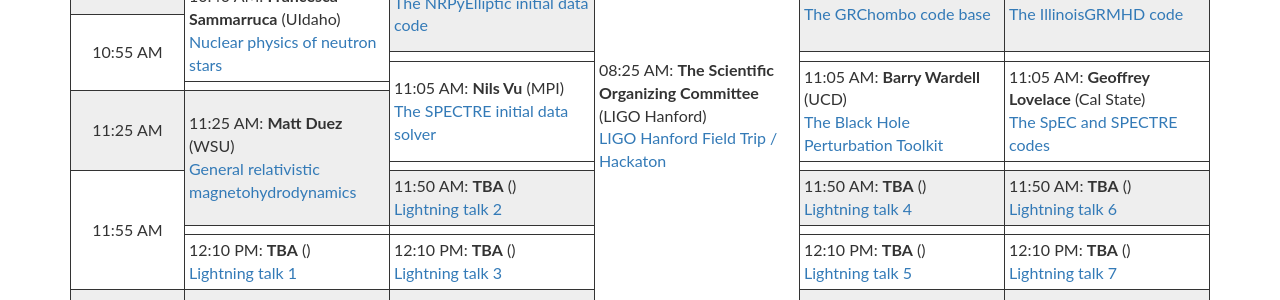
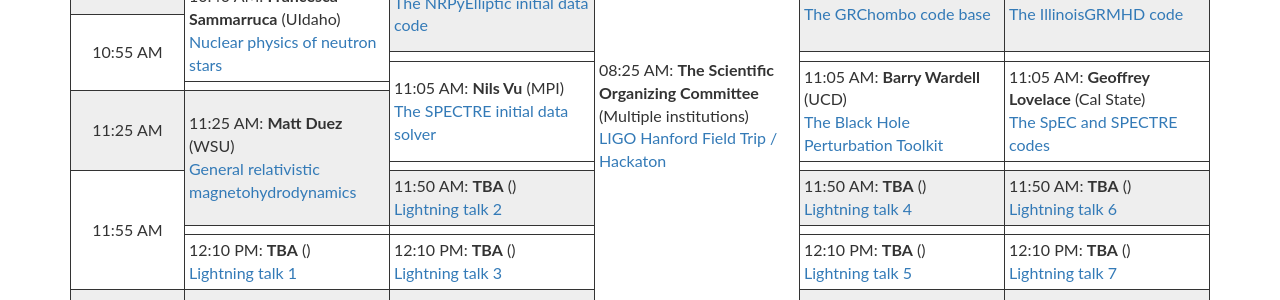
Before and after one commit to EinsteinToolkit/et2022uidaho, a Jekyll site: the page built from program.md, in a window 1280 px wide and 900 px high, scrolled down 734 px. Shown: the part 154-454 px from the top of the window. Built offline with Jekyll 4.4.1, drawn with Linux system fonts in a browser that asks for light colours.

Commit message:
_lectures/17-FieldTripHackaton/index.md: fixed short institution

```diff
--- a/_lectures/17-FieldTripHackaton/index.md
+++ b/_lectures/17-FieldTripHackaton/index.md
@@ -4,7 +4,7 @@ usemathjax: true
 title: "LIGO Hanford Field Trip / Hackaton"
 author: The Scientific Organizing Committee
 institution: University of Idaho
-shortinst: LIGO Hanford
+shortinst: Multiple institutions
 # upload your slides as slides.pdf
 # upload your recorded talk as recording.mp4
 # all other files in this directory will show up as "additional files"
```
